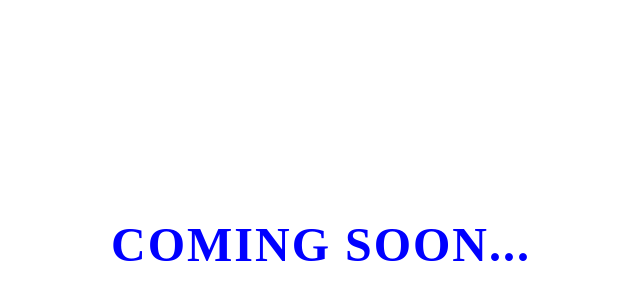
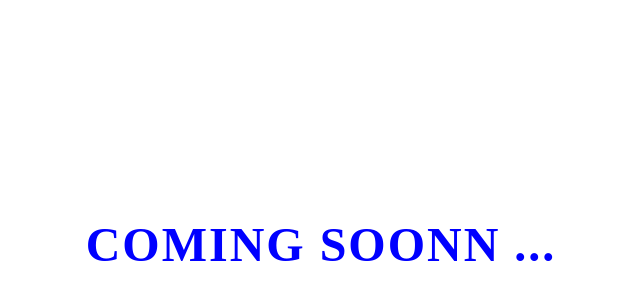
Before and after one commit to gunaammu/tamizhpadam, a plain HTML site: page index.html in a window 1280 px wide. Shown: the part 164-464 px from the top of the page, without its empty margins (319-959 px from the left). Drawn offline with Linux system fonts and the light colour scheme.

Commit message:
Update index.html

```diff
--- a/index.html
+++ b/index.html
@@ -22,7 +22,7 @@
 <body>
     <section class="hero is-fullheight is-dark">
         <div class="coming-soon-container">
-            <h1>Coming Soon...</h1>
+            <h1>Coming Soonn ...</h1>
         </div>
     </section> <!-- Closing tag for section -->
 </body>
```
